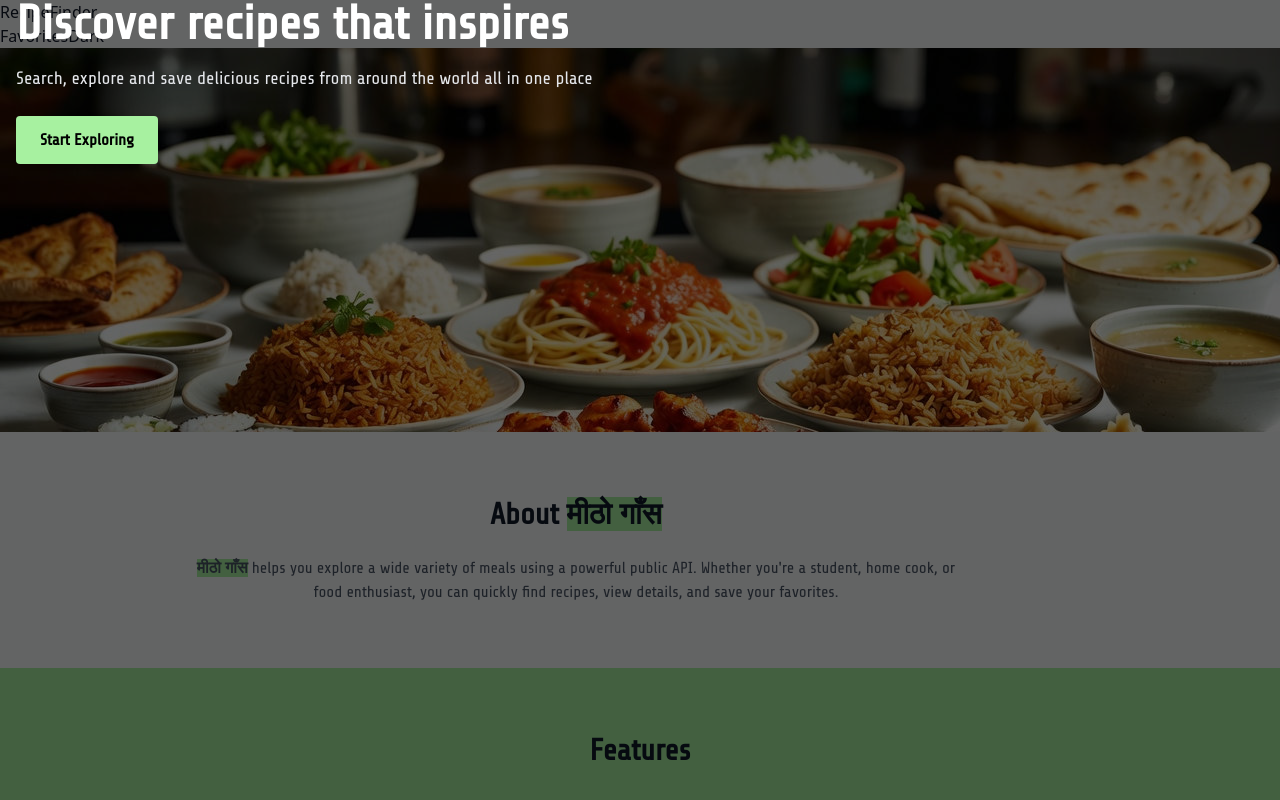
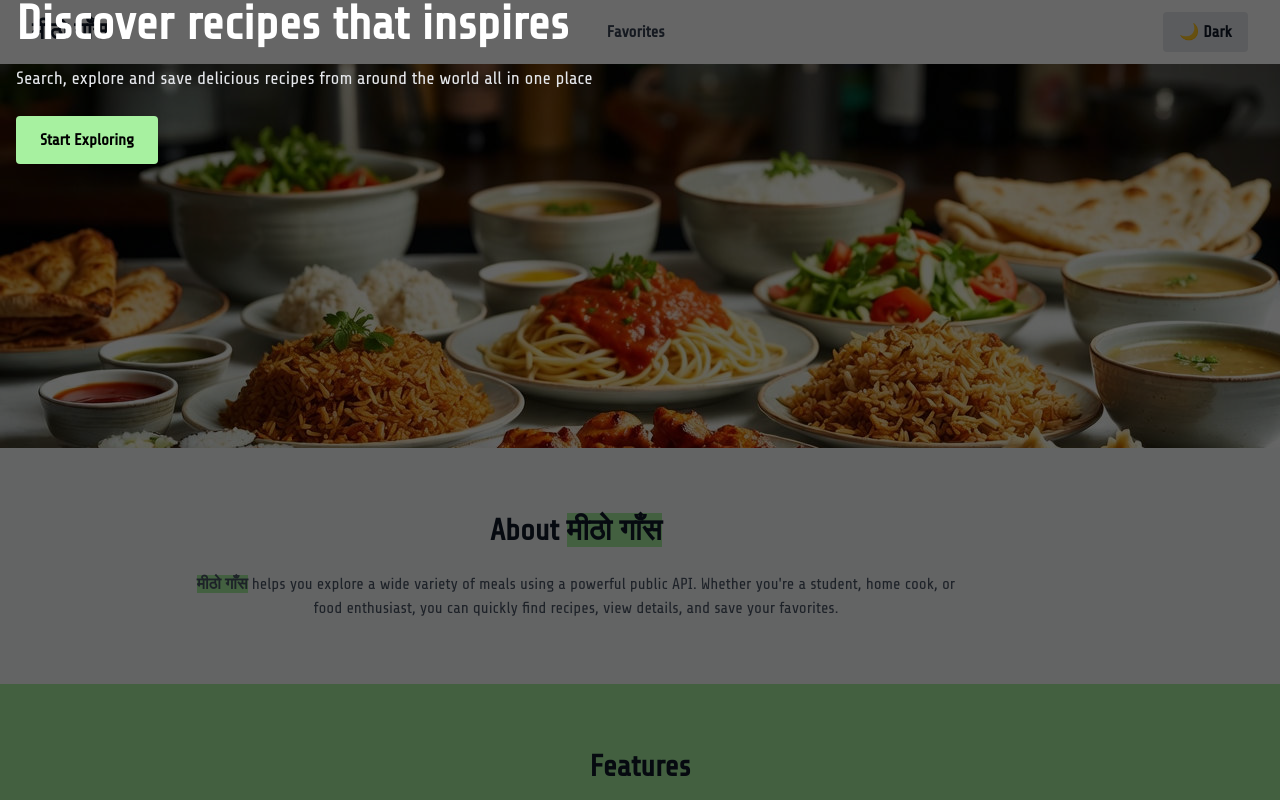
Before and after one commit to bijayjha2025/Projects-React, a React (Vite) app in the folder RecipeFinder/mithogaas/: page / in a window 1280 px wide. Shown: the top 800 px of the page. Built offline with nearby package versions, Linux system fonts and the light colour scheme; a web font is replaced by a local one.

Commit message:
Adjustments(emoji for mode changes)

```diff
--- a/RecipeFinder/mithogaas/src/Components/NavBar.jsx
+++ b/RecipeFinder/mithogaas/src/Components/NavBar.jsx
@@ -1,5 +1,5 @@
 
-import React, {useState} from 'react';
+import {useState} from 'react';
 import { Link } from 'react-router-dom';
 import { useTheme } from '../Hooks/useTheme.jsx'
 
@@ -7,13 +7,17 @@ const NavBar = () => {
   const {theme, toggleTheme} = useTheme();
 
     return(
-     <nav>
-      <Link to="/">RecipeFinder</Link>
+     <nav className='bg-white dark:bg-gray-900 shadow-md'>
+      <div className='max-w-7xl mx-auto px-4 sm:px-6 lg:px-8'>
+        <div className="flex justify-between items-center h-16">
+        <Link to="/" className="text-2xl font-bold text-gray-900 dark:text-white hover:text-[#58e633] transition-colors font-share">मीठो गाँस</Link>
 
-      <div>
-        <Link to="/favorites">Favorites</Link>
+        <div className='flex items-center gap-4'>
+        <Link to="/favorites" className="px-4 py-2 text-gray-700 dark:text-gray-300 hover:text-[#58e633] dark:hover:text-[#a7f1a0] font-semibold transition-colors font-share">Favorites</Link>
+        </div>
 
-        <button onClick={toggleTheme}>{theme === "light" ? "Dark" : "Light"}</button>
+        <button onClick={toggleTheme} className="px-4 py-2 rounded bg-gray-200 dark:bg-gray-700 text-gray-900 dark:text-white hover:bg-[#a7f1a0] dark:hover:bg-[#58e633] transition-colors font-share font-semibold">{theme === "light" ? "🌙 Dark" : "☀️ Light"}</button>
+        </div>
       </div>
      </nav>
     );
--- a/RecipeFinder/mithogaas/src/Hooks/useTheme.jsx
+++ b/RecipeFinder/mithogaas/src/Hooks/useTheme.jsx
@@ -1,6 +1,5 @@
 import { BrowserRouter as Routes, Router, Route, Link } from "react-router-dom";
 import { useEffect, useState } from "react";
-import myBanner from '../assets/Images/Banner.jpg';
 
     export const useTheme = () => {
     const[theme, setTheme] = useState(() => {
```
